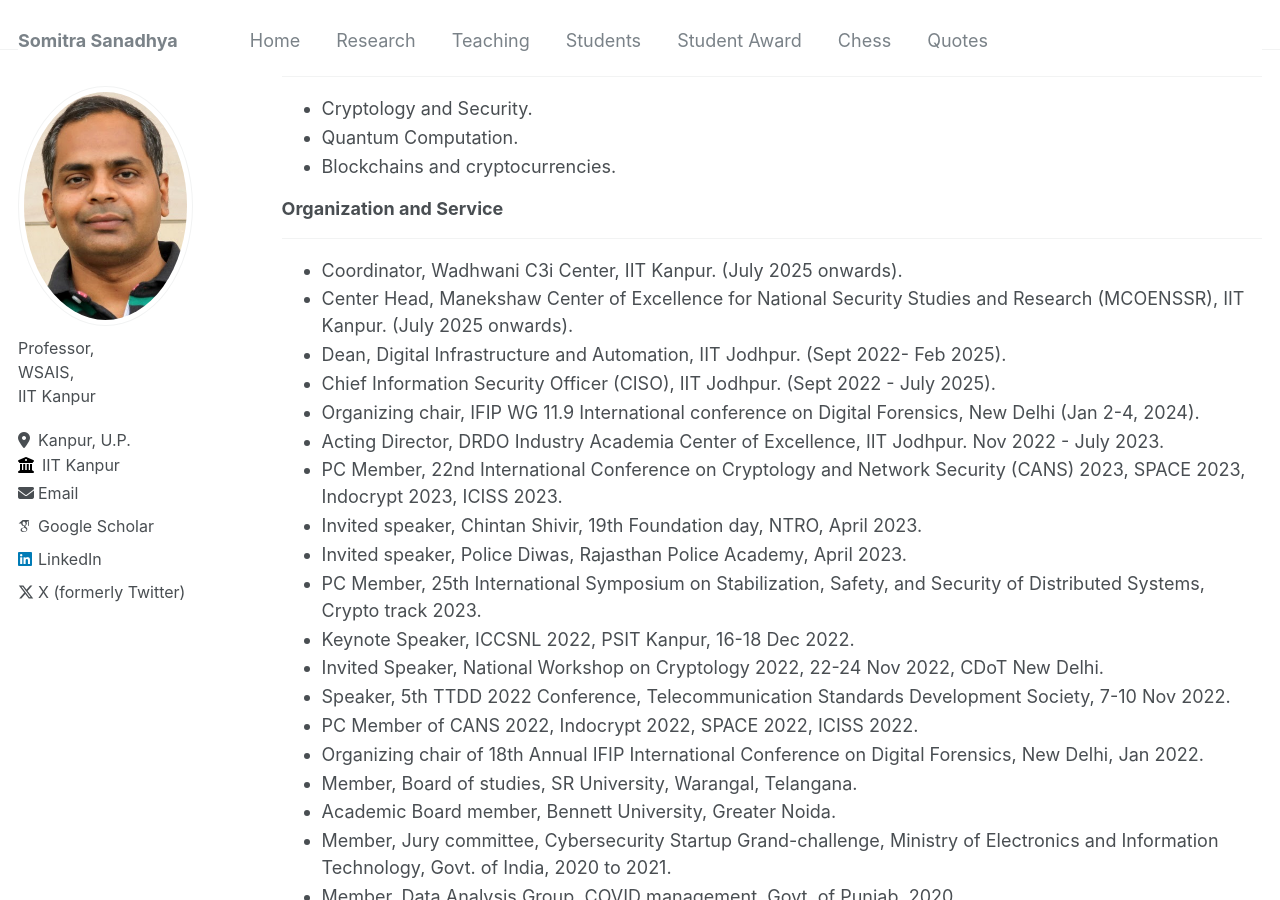
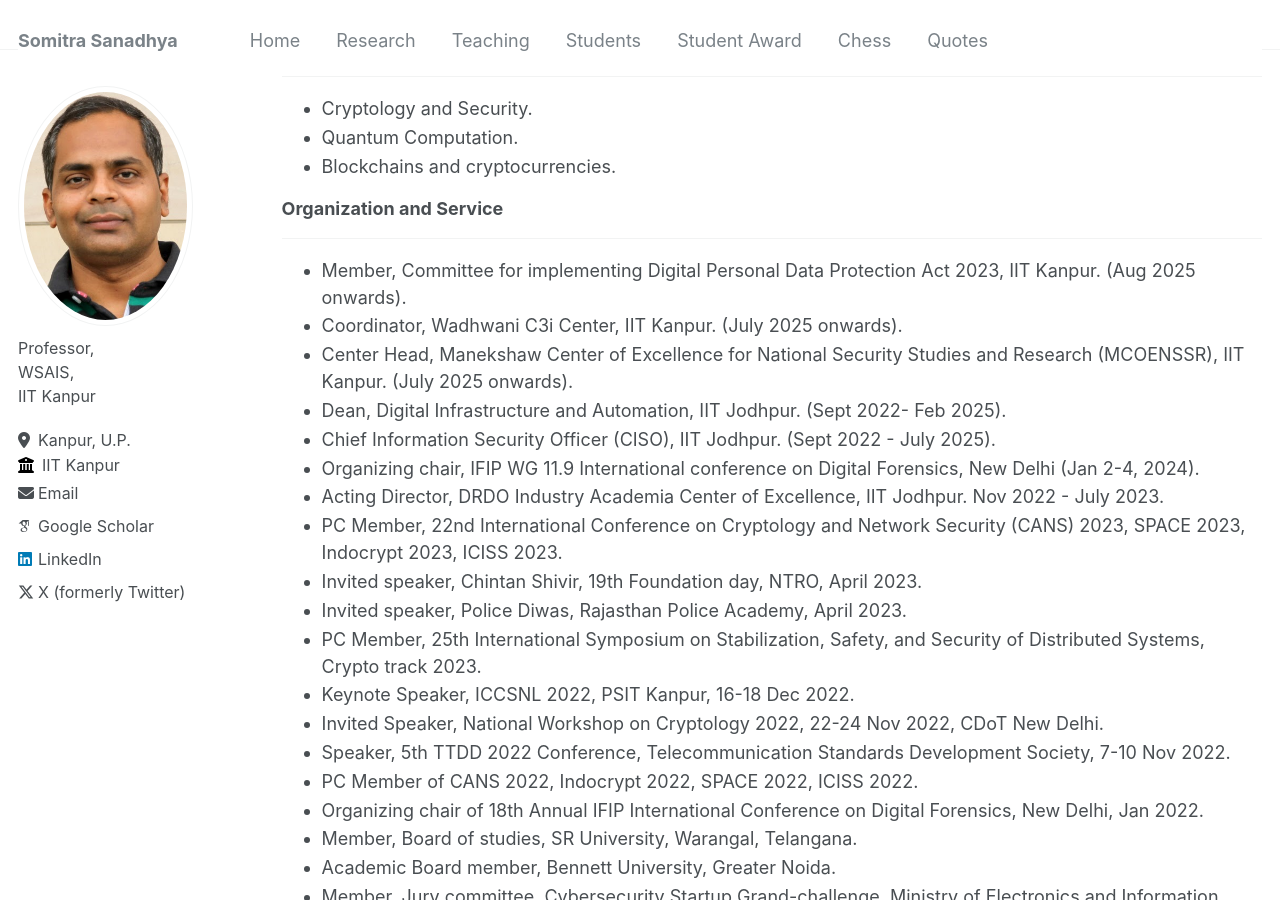
Before and after one commit to somitra-sanadhya/somitra-sanadhya.github.io, a Jekyll site: the page built from _pages/about.md, in a window 1280 px wide and 900 px high, scrolled down 1515 px. Built offline with Jekyll 4.4.1, drawn with Linux system fonts in a browser that asks for light colours; some web fonts are replaced.

Commit message:
Update about.md

```diff
--- a/_pages/about.md
+++ b/_pages/about.md
@@ -49,6 +49,7 @@ redirect_from:
 
 ### Organization and Service
 ----
++ Member, Committee for implementing Digital Personal Data Protection Act 2023, IIT Kanpur. (Aug 2025 onwards).
 + Coordinator, Wadhwani C3i Center, IIT Kanpur. (July 2025 onwards).
 + Center Head, Manekshaw Center of Excellence for National Security Studies and Research (MCOENSSR), IIT Kanpur. (July 2025 onwards).
 + Dean, Digital Infrastructure and Automation, IIT Jodhpur. (Sept 2022- Feb 2025).
```
